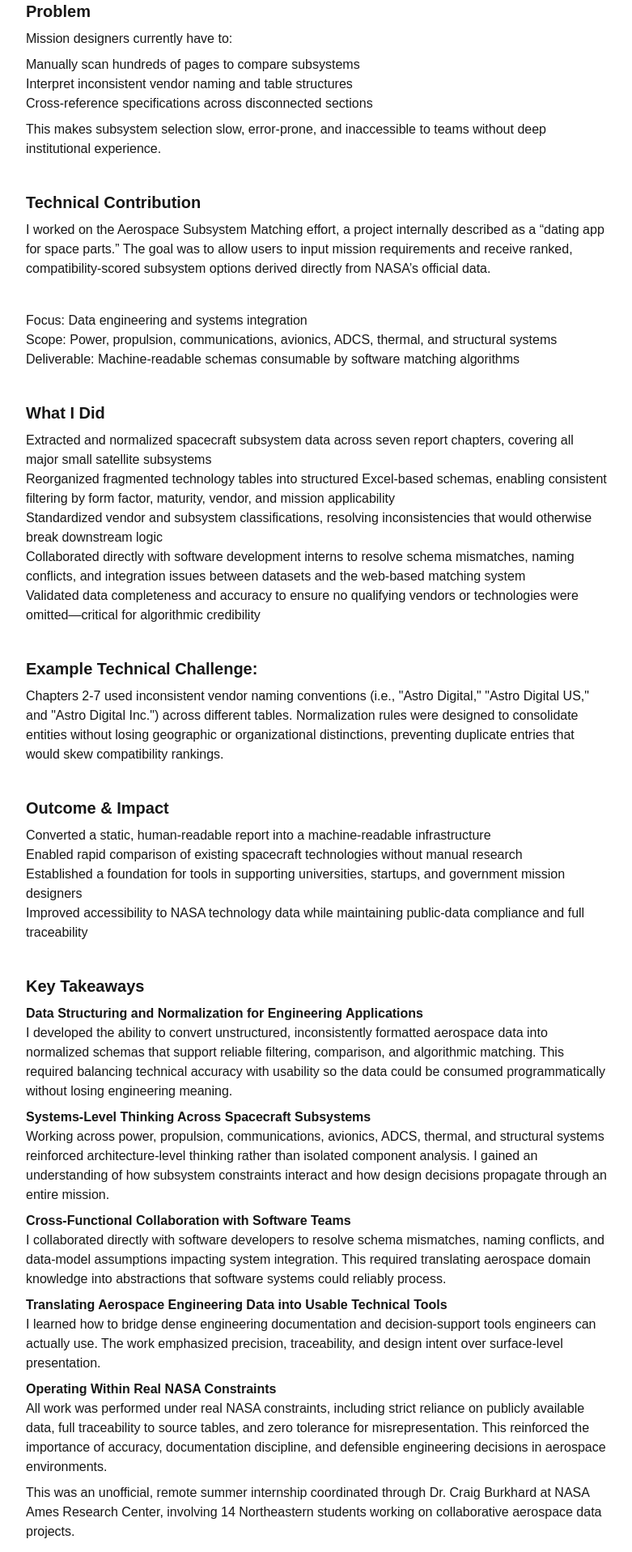
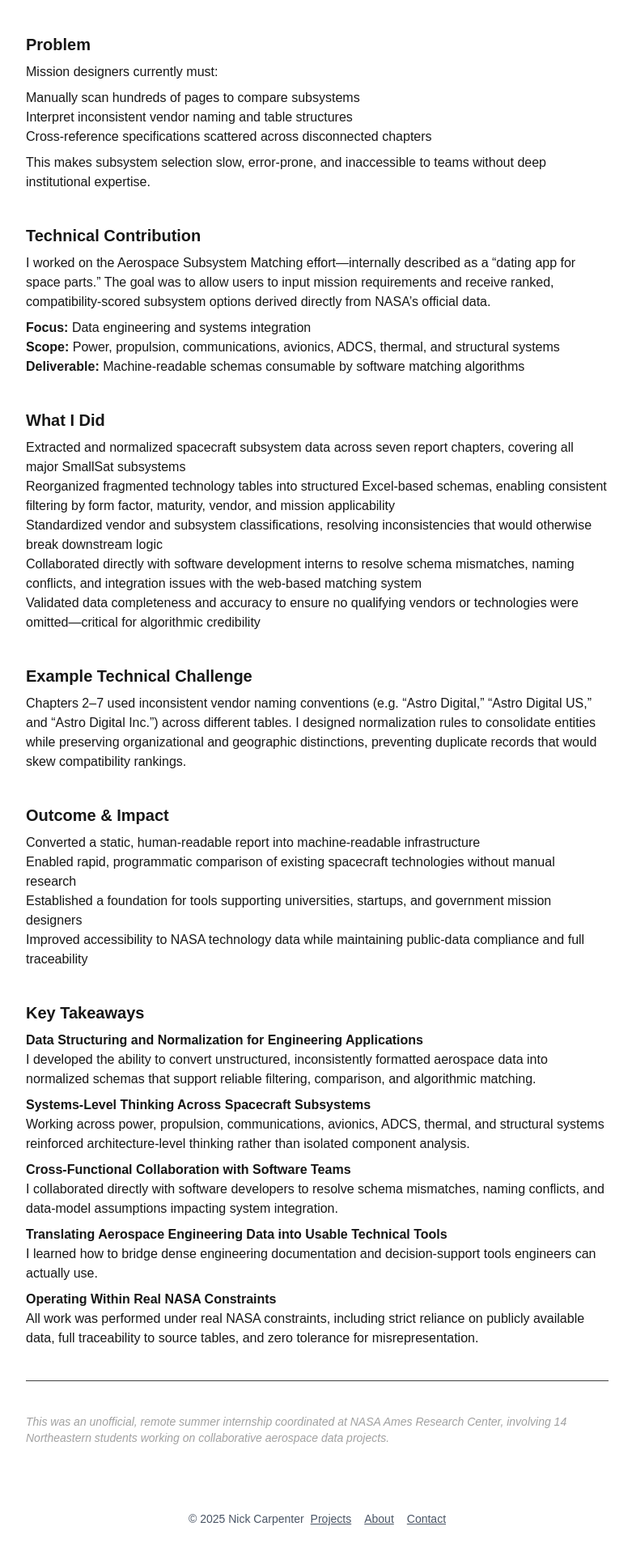
Before and after one commit to nickc32849/personal_website, a Next.js app: page /projects/nasa in a window 1280 px wide. Shown: the part 880-2797 px from the top of the page at 81% size, without its empty margins (248-1029 px from the left). Built offline with nearby package versions, Linux system fonts and the light colour scheme.

Commit message:
Update NASA project page with finalized content and layout

```diff
--- a/app/projects/nasa/page.tsx
+++ b/app/projects/nasa/page.tsx
@@ -10,84 +10,89 @@ export default function NASAPage() {
     >
       <BackLink href="/projects" label="Back to Projects" />
 
+      {/* Recruiter Skim */}
       <Section title="">
         <p>
-          During Summer 2025, I worked with the NASA Small Spacecraft Systems
-          Virtual Institute to transform NASA’s State-of-the-Art Small Spacecraft
+          During Summer 2025, I worked with NASA’s Small Spacecraft Systems
+          Virtual Institute to transform the State-of-the-Art Small Spacecraft
           Technology Report from a static, human-readable document into
           structured, machine-readable data that could support real engineering
           decisions. I focused on data engineering and systems integration across
           power, propulsion, communications, avionics, ADCS, thermal, and
-          structural subsystems, extracting and normalizing fragmented tables into
-          consistent schemas consumable by software matching algorithms. My work
-          resolved vendor naming inconsistencies, standardized subsystem
+          structural subsystems, extracting and normalizing fragmented tables
+          into consistent schemas consumable by software matching algorithms.
+          My work resolved vendor naming inconsistencies, standardized subsystem
           classifications, and ensured data completeness and traceability,
-          enabling ranked, compatibility-based subsystem selection without manual
-          research. I collaborated directly with software developers to align data
-          models with system requirements, operating under real NASA constraints
-          including public-data compliance, accuracy, and auditability.
+          enabling ranked, compatibility-based subsystem selection without
+          manual research. I collaborated directly with software developers to
+          align data models with system requirements, operating under real NASA
+          constraints including public-data compliance, accuracy, and
+          auditability.
         </p>
       </Section>
 
+      <hr className="my-10 border-neutral-700" />
+
+      {/* Project Overview */}
       <Section title="Project Overview">
         <p>
           During Summer 2025, I worked with NASA&apos;s Small Spacecraft Systems
-          Virtual Institute to re-engineer how the aerospace industry accesses the
-          State-of-the-Art Small Spacecraft Technology Report, NASA&apos;s annual
-          catalog of flight-ready spacecraft technologies used by universities,
-          startups, and government agencies.
+          Virtual Institute to re-engineer how the aerospace industry accesses
+          the State-of-the-Art Small Spacecraft Technology Report—NASA&apos;s
+          annual catalog of flight-ready spacecraft technologies used by
+          universities, startups, and government agencies.
         </p>
         <p>
           The problem was not lack of data, but usability. The report contains
           hundreds of pages of high-value subsystem data, yet it is effectively
           unusable for real engineering decisions. My role focused on converting
-          this static document into structured, searchable, and interoperable data
-          that could directly support spacecraft design and subsystem selection.
+          this static document into structured, searchable, and interoperable
+          data that could directly support spacecraft design and subsystem
+          selection.
         </p>
       </Section>
 
+      {/* Problem */}
       <Section title="Problem">
-        <p>Mission designers currently have to:</p>
+        <p>Mission designers currently must:</p>
         <ul>
           <li>Manually scan hundreds of pages to compare subsystems</li>
           <li>Interpret inconsistent vendor naming and table structures</li>
-          <li>Cross-reference specifications across disconnected sections</li>
+          <li>Cross-reference specifications scattered across disconnected chapters</li>
         </ul>
         <p>
           This makes subsystem selection slow, error-prone, and inaccessible to
-          teams without deep institutional experience.
+          teams without deep institutional expertise.
         </p>
       </Section>
 
+      {/* Technical Contribution */}
       <Section title="Technical Contribution">
         <p>
-          I worked on the Aerospace Subsystem Matching effort, a project
-          internally described as a “dating app for space parts.” The goal was to
-          allow users to input mission requirements and receive ranked,
-          compatibility-scored subsystem options derived directly from NASA’s
-          official data.
+          I worked on the Aerospace Subsystem Matching effort—internally described
+          as a “dating app for space parts.” The goal was to allow users to input
+          mission requirements and receive ranked, compatibility-scored
+          subsystem options derived directly from NASA’s official data.
         </p>
-      </Section>
-
-      <Section title="">
         <ul>
-          <li>Focus: Data engineering and systems integration</li>
+          <li><strong>Focus:</strong> Data engineering and systems integration</li>
           <li>
-            Scope: Power, propulsion, communications, avionics, ADCS, thermal,
-            and structural systems
+            <strong>Scope:</strong> Power, propulsion, communications, avionics,
+            ADCS, thermal, and structural systems
           </li>
           <li>
-            Deliverable: Machine-readable schemas consumable by software matching
-            algorithms
+            <strong>Deliverable:</strong> Machine-readable schemas consumable by
+            software matching algorithms
           </li>
         </ul>
       </Section>
 
+      {/* What I Did */}
       <Section title="What I Did">
         <ul>
           <li>
             Extracted and normalized spacecraft subsystem data across seven
-            report chapters, covering all major small satellite subsystems
+            report chapters, covering all major SmallSat subsystems
           </li>
           <li>
             Reorganized fragmented technology tables into structured Excel-based
@@ -100,8 +105,8 @@ export default function NASAPage() {
           </li>
           <li>
             Collaborated directly with software development interns to resolve
-            schema mismatches, naming conflicts, and integration issues between
-            datasets and the web-based matching system
+            schema mismatches, naming conflicts, and integration issues with the
+            web-based matching system
           </li>
           <li>
             Validated data completeness and accuracy to ensure no qualifying
@@ -111,29 +116,31 @@ export default function NASAPage() {
         </ul>
       </Section>
 
-      <Section title="Example Technical Challenge:">
+      {/* Example Technical Challenge */}
+      <Section title="Example Technical Challenge">
         <p>
-          Chapters 2-7 used inconsistent vendor naming conventions (i.e., "Astro
-          Digital," "Astro Digital US," and "Astro Digital Inc.") across different
-          tables. Normalization rules were designed to consolidate entities
-          without losing geographic or organizational distinctions, preventing
-          duplicate entries that would skew compatibility rankings.
+          Chapters 2–7 used inconsistent vendor naming conventions (e.g.
+          “Astro Digital,” “Astro Digital US,” and “Astro Digital Inc.”) across
+          different tables. I designed normalization rules to consolidate
+          entities while preserving organizational and geographic distinctions,
+          preventing duplicate records that would skew compatibility rankings.
         </p>
       </Section>
 
+      {/* Outcome & Impact */}
       <Section title="Outcome & Impact">
         <ul>
           <li>
-            Converted a static, human-readable report into a machine-readable
+            Converted a static, human-readable report into machine-readable
             infrastructure
           </li>
           <li>
-            Enabled rapid comparison of existing spacecraft technologies without
-            manual research
+            Enabled rapid, programmatic comparison of existing spacecraft
+            technologies without manual research
           </li>
           <li>
-            Established a foundation for tools in supporting universities,
-            startups, and government mission designers
+            Established a foundation for tools supporting universities, startups,
+            and government mission designers
           </li>
           <li>
             Improved accessibility to NASA technology data while maintaining
@@ -142,15 +149,14 @@ export default function NASAPage() {
         </ul>
       </Section>
 
+      {/* Key Takeaways */}
       <Section title="Key Takeaways">
         <p>
           <strong>Data Structuring and Normalization for Engineering Applications</strong>
           <br />
           I developed the ability to convert unstructured, inconsistently
           formatted aerospace data into normalized schemas that support reliable
-          filtering, comparison, and algorithmic matching. This required
-          balancing technical accuracy with usability so the data could be
-          consumed programmatically without losing engineering meaning.
+          filtering, comparison, and algorithmic matching.
         </p>
 
         <p>
@@ -158,9 +164,7 @@ export default function NASAPage() {
           <br />
           Working across power, propulsion, communications, avionics, ADCS,
           thermal, and structural systems reinforced architecture-level thinking
-          rather than isolated component analysis. I gained an understanding of
-          how subsystem constraints interact and how design decisions propagate
-          through an entire mission.
+          rather than isolated component analysis.
         </p>
 
         <p>
@@ -168,18 +172,14 @@ export default function NASAPage() {
           <br />
           I collaborated directly with software developers to resolve schema
           mismatches, naming conflicts, and data-model assumptions impacting
-          system integration. This required translating aerospace domain
-          knowledge into abstractions that software systems could reliably
-          process.
+          system integration.
         </p>
 
         <p>
           <strong>Translating Aerospace Engineering Data into Usable Technical Tools</strong>
           <br />
           I learned how to bridge dense engineering documentation and
-          decision-support tools engineers can actually use. The work emphasized
-          precision, traceability, and design intent over surface-level
-          presentation.
+          decision-support tools engineers can actually use.
         </p>
 
         <p>
@@ -187,15 +187,15 @@ export default function NASAPage() {
           <br />
           All work was performed under real NASA constraints, including strict
           reliance on publicly available data, full traceability to source
-          tables, and zero tolerance for misrepresentation. This reinforced the
-          importance of accuracy, documentation discipline, and defensible
-          engineering decisions in aerospace environments.
+          tables, and zero tolerance for misrepresentation.
         </p>
 
-        <p>
-          This was an unofficial, remote summer internship coordinated through
-          Dr. Craig Burkhard at NASA Ames Research Center, involving 14
-          Northeastern students working on collaborative aerospace data projects.
+        <hr className="my-10 border-neutral-700" />
+
+        <p className="italic text-sm text-neutral-400">
+          This was an unofficial, remote summer internship coordinated at NASA
+          Ames Research Center, involving 14 Northeastern students working on
+          collaborative aerospace data projects.
         </p>
       </Section>
     </ProjectLayout>
```
